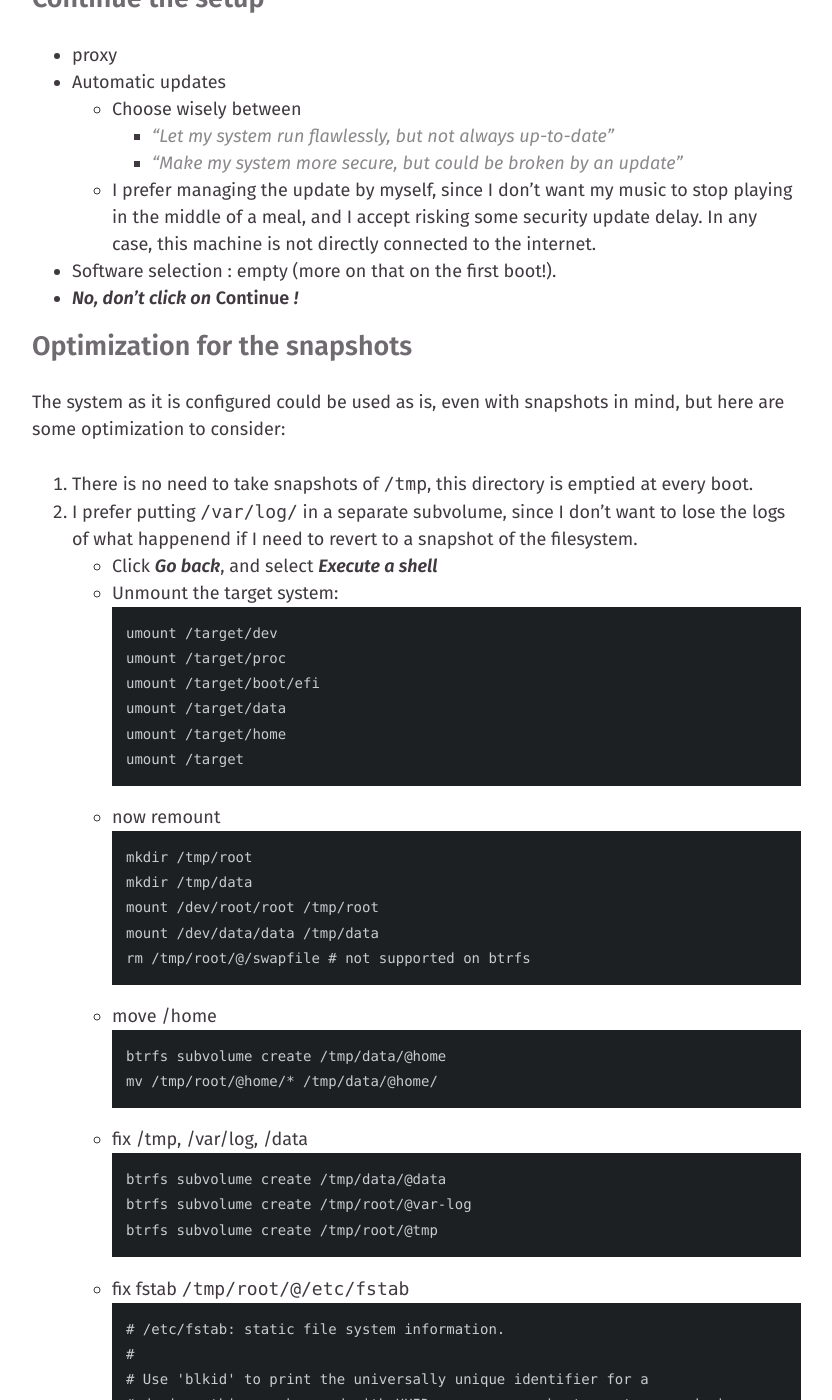
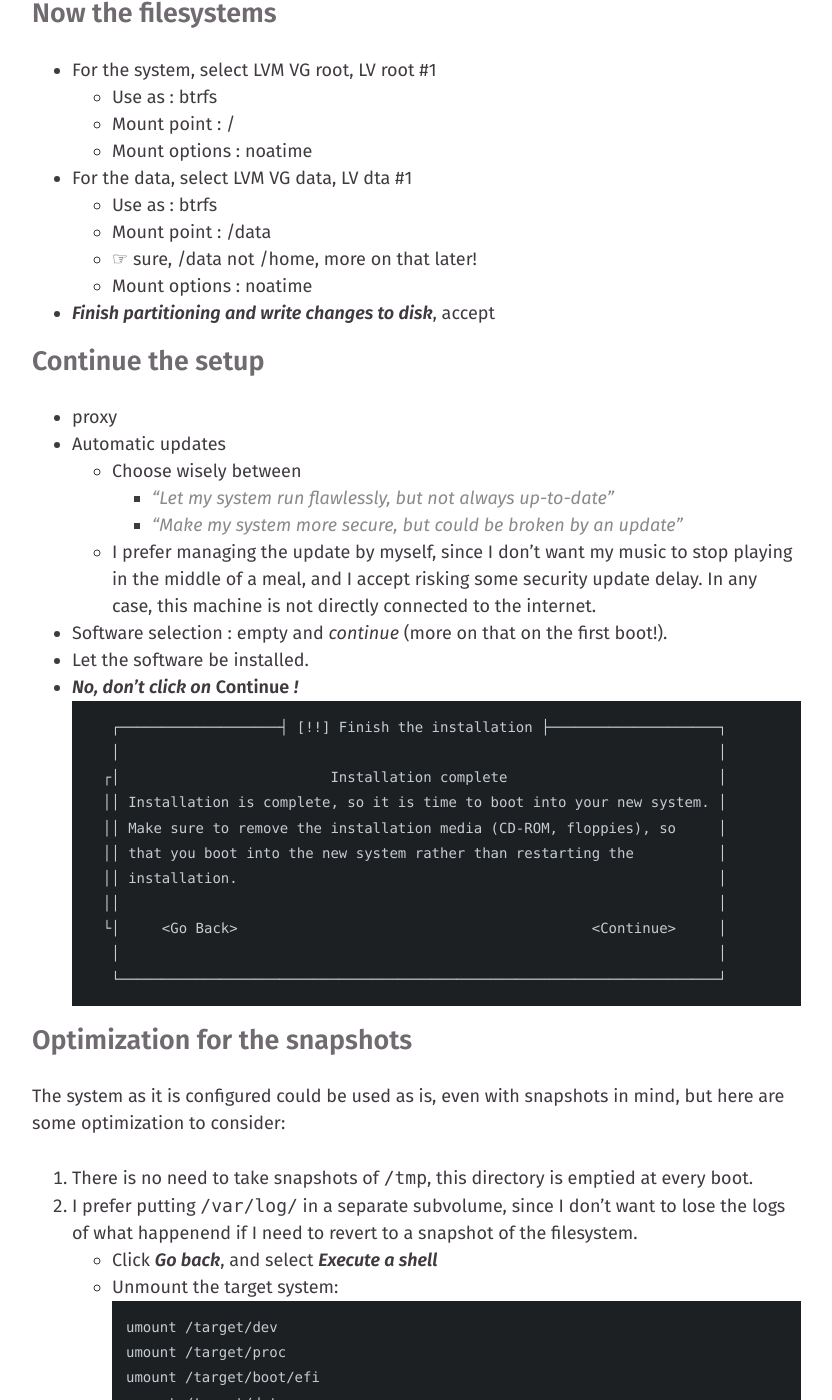
Before and after one commit to RandomReaper/cli, a Jekyll site: the page built from site/_posts/2018-05-17-ubuntu-18.04-server-install-snapper.md, in a window 1280 px wide and 1400 px high, scrolled down 5353 px. Shown: the whole window, without its empty margins (40-872 px from the left). Built offline with Jekyll 4.4.1, drawn with Linux system fonts in a browser that asks for light colours; some of the changed text lies outside the part shown.

Commit message:
step clarification

````diff
--- a/site/_posts/2018-05-17-ubuntu-18.04-server-install-snapper.md
+++ b/site/_posts/2018-05-17-ubuntu-18.04-server-install-snapper.md
@@ -32,6 +32,19 @@ This setup seems a little bit complicated, but [trust me, I'm an engineer](https
  * LVM : to resize the disks when they're full (even while the system is running).
 
 ## Setup
+ - Get the ubuntu server 18.04
+   - [iso](http://cdimage.ubuntu.com/releases/18.04/release/ubuntu-18.04-server-amd64.iso)
+   - [SHA256SUMS](http://cdimage.ubuntu.com/releases/18.04/release/SHA256SUMS.gpg)
+   - [SHA256SUMS.gpg](http://cdimage.ubuntu.com/releases/18.04/release/SHA256SUMS)
+ - Make sure the download is fine using `sha256sum /tmp/ubuntu-18.04-server-amd64.iso`
+
+ ```bash
+a7f5c7b0cdd0e9560d78f1e47660e066353bb8a79eb78d1fc3f4ea62a07e6cbc  /tmp/ubuntu-18.04-server-amd64.iso
+ ```
+ - Make sure this SHA256 is [signed by ubuntu](https://help.ubuntu.com/community/VerifyIsoHowto){:.external}.
+ - Create a bootable media
+   - For bootable USB on windows : [rufus](https://rufus.akeo.ie/)
+   - For bootable USB on linux : Startup Disk Creator (`usb-creator-gtk`)
  - Boot using your favorite media, choose your language, region, keymap, hostname,
  network, setup your main user, the timezone, choose manual paritioning.
 
@@ -188,8 +201,22 @@ This setup seems a little bit complicated, but [trust me, I'm an engineer](https
     stop playing in the middle of a meal, and I accept risking some security
     update delay. In any case, this machine is not directly connected to the
     internet.
-  - Software selection : empty (more on that on the first boot!).
+  - Software selection : empty and *continue* (more on that on the first boot!).
+  - Let the software be installed.
   - ***No, don't click on*** **Continue** ***!***
+  ```
+   ┌───────────────────┤ [!!] Finish the installation ├────────────────────┐
+   │                                                                       │
+  ┌│                         Installation complete                         │
+  ││ Installation is complete, so it is time to boot into your new system. │
+  ││ Make sure to remove the installation media (CD-ROM, floppies), so     │
+  ││ that you boot into the new system rather than restarting the          │
+  ││ installation.                                                         │
+  ││                                                                       │
+  └│     <Go Back>                                          <Continue>     │
+   │                                                                       │
+   └───────────────────────────────────────────────────────────────────────┘
+```
 
 ### Optimization for the snapshots
 The system as it is configured could be used as is, even with snapshots in mind,
````
